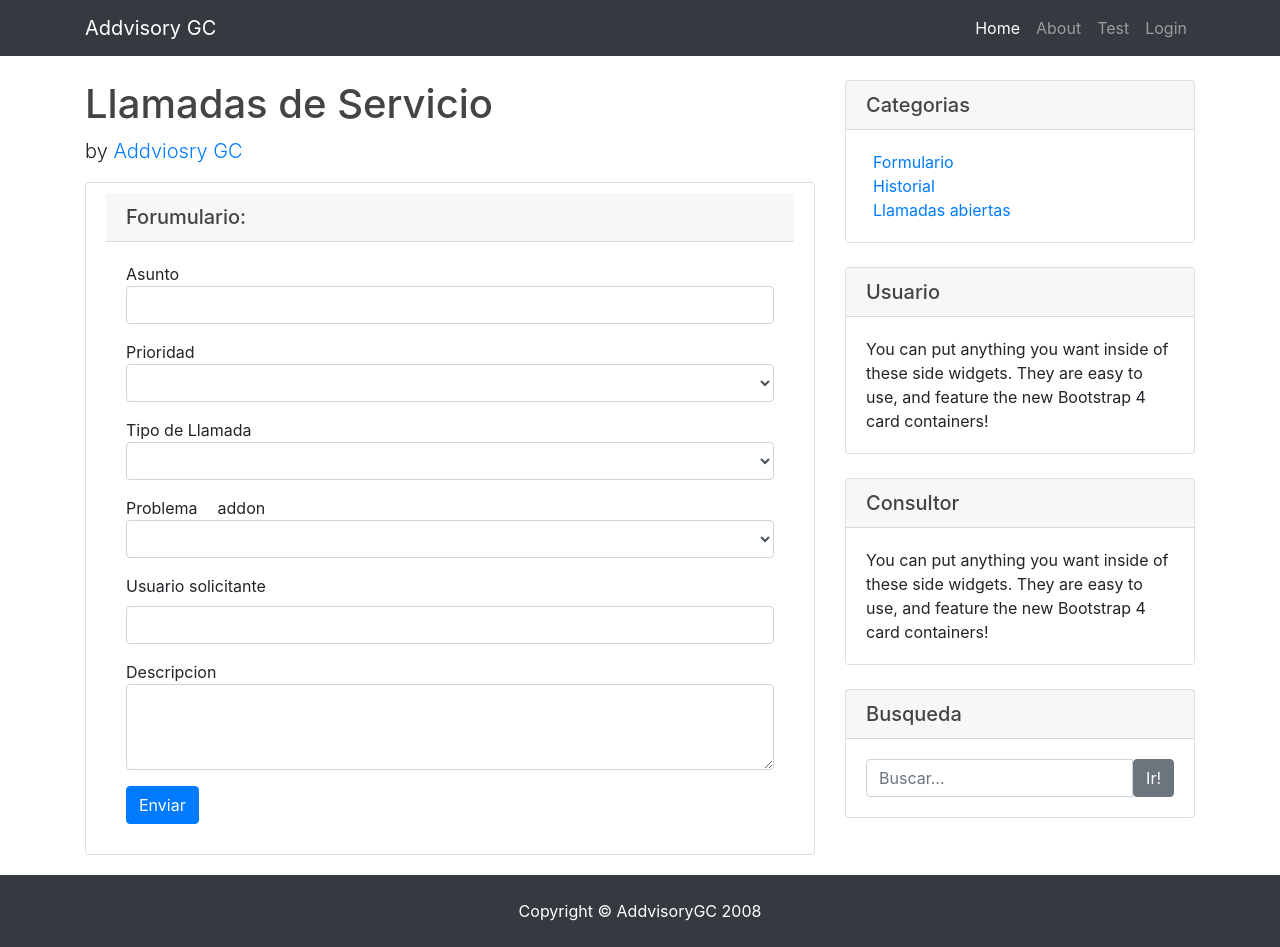
After one commit to R0dri/flasky, a Flask app: template templates/ticket.html in a window 1280 px wide. The commit adds this page. Run offline with Flask 3, Linux system fonts and the light colour scheme; the template is opened without the code that fills it, so the values that code supplies are empty.

Commit message:
ticket.html: se agrego el archivo ticket.html que va a servir en lugar del formulario.html

```diff
--- a/app.py
+++ b/app.py
@@ -1,26 +1,26 @@
-from flask import Flask, render_template, request, jsonify
+from flask import Flask, render_template, request, jsonify, make_response
 from flask_sqlalchemy import SQLAlchemy
 from flask_security import Security, SQLAlchemyUserDatastore, UserMixin, RoleMixin, login_required
-from flask_security.forms import RegisterForm, StringField, Required, LoginForm
+from flask_security.forms import RegisterForm, StringField, Required, LoginForm, PasswordField
 from flask_restful import Resource, Api
+from flask_debugtoolbar import DebugToolbarExtension
+from collections import namedtuple
+import json
 
-import json
-from collections import namedtuple
-
-
-from flask_debugtoolbar import DebugToolbarExtension
 
 # Create app
 app = Flask(__name__)
-app.config['DEBUG'] = True
+# app.config['DEBUG'] = True
 app.config['SECRET_KEY'] = 'super-secret'
 # app.config['SQLALCHEMY_DATABASE_URI'] = 'postgresql://localhost/rodri'
 app.config['SQLALCHEMY_DATABASE_URI'] = 'mssql+pyodbc://sa:B1Admin@@MYMSSQL'
 # app.config['SQLALCHEMY_DATABASE_URI'] = 'mssql+pyodbc://sa:B1Admin@@MSSQLSRV'
+# app.config['SQLALCHEMY_DATABASE_URI'] = 'mssql+pyodbc://sa:B1Admin@@localhost'
 app.config['SECURITY_REGISTERABLE'] = True
 app.config['SECURITY_PASSWORD_SALT'] = 'somesupersecretstring'
 app.config['SECURITY_SEND_REGISTER_EMAIL'] = False
 app.config['DEBUG_TB_ENABLED'] = True
+app.config['DEBUG_TB_INTERCEPT_REDIRECTS'] = False
 
 api = Api(app)
 toolbar=DebugToolbarExtension(app)
@@ -43,6 +43,7 @@ class OSCL(db.Model):
     id =db.Column(db.Integer(), primary_key=True)
     priority = db.Column(db.Integer())
     subject = db.Column(db.String(100))
+    estado = db.Column(db.String(50))
     problemTyp = db.Column(db.String(100))
     ProSubType = db.Column(db.String(100))
     callType = db.Column(db.String(100))
@@ -74,11 +75,10 @@ class User(db.Model, UserMixin):
     roles = db.relationship('Role', secondary='roles_users', backref=db.backref('users', lazy='dynamic'))
 
 
-
 class ExtendedLoginForm(LoginForm):
     # username = StringField('Usuario', [Required()])
     email = StringField('Correo', [Required()])
-    password = StringField('Contrasena', [Required()])
+    password = PasswordField('Contrasena', [Required()])
 
 class ExtendedRegisterForm(RegisterForm):
     username = StringField('Usuario', [Required()])
@@ -87,8 +87,8 @@ class ExtendedRegisterForm(RegisterForm):
     last_name = StringField('Apellidos', [Required()])
     telefono = StringField('telefono', [Required()])
     celular = StringField('telefono', [Required()])
-    password = StringField('Contrasena', [Required()])
-    password_confirm = StringField('Confirmar Contrasena', [Required()])
+    password = PasswordField('Contrasena', [Required()])
+    password_confirm = PasswordField('Confirmar Contrasena', [Required()])
 
 # Setup Flask-Security
 user_datastore = SQLAlchemyUserDatastore(db, User, Role)
@@ -109,111 +109,131 @@ def context_processor():
 
 # # Views
 @app.route('/')
-# @login_required
+@login_required
 def home():
     return render_template('usrform.html')
 
-@app.route('/test')
-def test():
-    return render_template('test.html')
+@app.route('/usuario')
+@login_required
+def usuario ():
+    return render_template('usuario.html')
 
-@app.route('/<username>')
-@login_required
-def euser(username):
-    user = User.query.filter_by(username=username).first();
-    return render_template('user.html', user=user)
+def about():
+    return render_template('about.html')
 
-class llamadaServicio(Resource):
+class usuarioInfo(Resource):
     def get(self):
-        # return render_template('test.html')
-        ids = "asdf"
-        se = db.text("SELECT * FROM [user] WHERE username = :ids")
-        que = db.engine.execute(se, ids = ids)
-        un = [dict(row) for row in que]
-        un = un[0]
-        return jsonify(un["email"])
+        sn = request.get_json()
+        se = db.text("SELECT * FROM [user] WHERE username=:usuario")
+        usuario = sn["usuario"]
+        u = db.engine.execute(se, usuario=usuario).fetchall()
+        su = [dict(row) for row in u]
+        su = su[0]
+        su["password"] = ''
+        return jsonify(su)
+
+class historial(Resource):
+    def get(self):
+        headers = {'Content-Type':'text/html'}
+        return make_response(render_template('historial.html'),200,headers)
 
     def post(self):
-        sn = request.get_json()
-        # u = db.engine.execute("SELECT * FROM user")
-        # su = jsonify([dict(row) for row in u])
+        try:
+            sn = request.get_json()
+            se = db.text("exec historial :usuario, :bandera")
+            usuario = sn["usuario"]
+            bandera = sn["bandera"]
+            u = db.engine.execute(se, usuario=usuario, bandera=bandera).fetchall()
+            su = [dict(row) for row in u]
+            su = su[0]
+            return jsonify(su)
+        except (ValueError, KeyError, TypeError) as error:
+            print (error)
+            return "got an error on post method"
+            # return {"JSON Format Error."}, status=400, mimetype='application/json'
 
-        se = db.text("SELECT * FROM [user] WHERE username = :ids")
-        # u = db.engine.execute(se, ids = sn["BPContact"]).fetchall()
-        ids = "asdf"
-        u = db.engine.execute(se, ids=ids).fetchall()
-        su = [dict(row) for row in u]
-        su = su[0]
-        sas = OSCL(priority=sn["priority"], subject=sn["subject"], problemTyp=sn["problemTyp"], ProSubType=sn["ProSubType"], callType=sn["callType"], contactCode=su["id"], BPContact=su["username"], createTime=su["confirmed_at"], BPPhone1=su["telefono"], BPCellular=su["celular"], BPE_Mail=su["email"], BPProjCode=su["empresa"], description=sn["description"])
+class ticket(Resource):
+    def get(self):
+        headers = {'Content-Type':'text/html'}
+        return make_response(render_template('ticket.html'),200,headers)
+
+    def post(self):
+        try:
+            sn = request.get_json()
+            se = db.text("SELECT * FROM [user] WHERE username = :ids")
+            ids = sn["usuario"]
+            u = db.engine.execute(se, ids=ids).fetchall()
+            su = [dict(row) for row in u]
+            su = su[0]
+            sas = OSCL(priority=sn["priority"], subject=sn["subject"], problemTyp=sn["problemTyp"], ProSubType=sn["ProSubType"], callType=sn["callType"], contactCode=su["id"], BPContact=sn["BPContact"], createTime=su["confirmed_at"], BPPhone1=su["telefono"], BPCellular=su["celular"], BPE_Mail=su["email"], BPProjCode=su["empresa"], description=sn["dscription"])
+            db.session.add(sas)
+            db.session.commit()
+            return {'Saved call': sn['subject']}
+        except (ValueError, KeyError, TypeError) as error:
+            print (error)
+            return "got an error on post method"
 
 
-        # sas = OSCL(priority=sn["priority"], subject=sn["subject"], problemTyp=sn["problemTyp"], ProSubType=sn["ProSubType"], callType=sn["callType"], contactCode=sn["contactCode"], BPContact=sn["BPContact"], createTime=sn["createTime"], BPPhone1=sn["BPPhone1"], BPCellular=sn["BPCellular"], BPE_Mail=sn["BPE_Mail"], BPProjCode=sn["BPProjCode"], description=sn["description"])
-        # {"priority":"priority", "subject":"subject", "problemTyp":"problemTyp", "ProSubType":"ProSubType", "callType":"callType", "contactCode":"contactCode", "BPContact":"BPContact", "createTime":"createTime", "BPPhone1":"BPPhone1", "BPCellular":"BPCellular", "BPE_Mail":"BPE_Mail", "BPProjCode":"BPProjCode", "description":"description"}
-        # sas = json.loads(ssn, object_hook=lambda d: namedtuple('X', d.keys())(*d.values()))
-        # sas = User(sa)
-        db.session.add(sas)
-        db.session.commit()
-        return {'Saved call': sn['subject']}
-        # return jsonify(sas)
+api.add_resource(ticket, '/ticket')
+api.add_resource(usuarioInfo, '/usuarioInfo')
+api.add_resource(historial, '/historial')
 
-class query(Resource):
-    def get(self):
-        # stmt = db.text('''SELECT * FROM OSCL CAST('{"foo": "bar"}' as JSON) as `json`''')
-        # stmt = stmt.columns(json=db.types.JSON)
-        # u = db.engine.execute("")
-        q = db.engine.execute("SELECT * FROM OSCL")
-        # q = db.engine.execute(stmt).fetchone()
-        # return db.type(q.json)
-        s = db.select([OSCL])
-        result =  db.engine.execute(s)
-        return jsonify({'result': [dict(row) for row in q]})
+# class query(Resource):
+#     def get(self):
+#         # return render_template('test.html')
+#         # ids = "asdf"
+#         # se = db.text("SELECT * FROM [user] WHERE username = :ids")
+#         # que = db.engine.execute(se, ids = ids)
+#         # un = [dict(row) for row in que]
+#         # un = un[0]
 
-    def post(self):
-        sn = request.get_json()
-        # u = db.engine.execute("SELECT * FROM user")
-        # su = jsonify([dict(row) for row in u])
+#         # return jsonify(un["email"])
+#         # stmt = db.text('''SELECT * FROM OSCL CAST('{"foo": "bar"}' as JSON) as `json`''')
+#         # stmt = stmt.columns(json=db.types.JSON)
+#         # u = db.engine.execute("")
+#         q = db.engine.execute("SELECT * FROM OSCL")
+#         # q = db.engine.execute(stmt).fetchone()
+#         # return db.type(q.json)
+#         s = db.select([OSCL])
+#         result =  db.engine.execute(s)
+#         return jsonify({'result': [dict(row) for row in q]})
 
-        # se = db.text("SELECT id FROM [user] WHERE username = :ids")
+#     def post(self):
+#         sn = request.get_json()
+#         #     # sas = json.loads(ssn, object_hook=lambda d: namedtuple('X', d.keys())(*d.values()))
+#         # u = db.engine.execute("SELECT * FROM user")
+#         # su = jsonify([dict(row) for row in u])
 
-        se = db.text("SELECT :id FROM [user]")
-        ids = "id"
-        sele = sn["query"]
-        sele = 'id,email'
-        # u = db.engine.execute(se, sele='email', ids=ids).fetchall()
-        u = db.engine.execute(se, {'id':'idas'})
-        su = [dict(row) for row in u]
-        su = su[0]
+#         # se = db.text("SELECT id FROM [user] WHERE username = :ids")
+
+#         se = db.text("SELECT :id FROM [user]")
+#         ids = "id"
+#         sele = sn["query"]
+#         sele = 'id,email'
+#         # u = db.engine.execute(se, sele='email', ids=ids).fetchall()
+#         u = db.engine.execute(se, {'id':'idas'})
+#         su = [dict(row) for row in u]
+#         su = su[0]
 
 
-        # db.session.add(sas)
-        # db.session.commit()
-        return jsonify(su)
-        # return sn["query"]
+#         # db.session.add(sas)
+#         # db.session.commit()
+#         return jsonify(su)
+#         # return sn["query"]
 
-api.add_resource(llamadaServicio, '/llamada_servicio')
-api.add_resource(query, '/query')
+# api.add_resource(query, '/usuario')
 
-@app.route('/formulario')
-def formulario():
-    return render_template('usrform.html')
+# @app.route('/test')
+# def test():
+#     return render_template('test.html')
 
-@app.route('/euser')
-def user():
-    user = User.query.filter_by(username=username).first();
-    return render_template('user.html')
+# # @app.route('/<username>')
+# @login_required
+# def euser(username):
+#     user = User.query.filter_by(username=username).first();
+#     return render_template('user.html', user=user)
 
-@app.route('/about')
-def about():
-    return render_template('index.html')
 
-@app.route('/llamada')
-def llamada():
-    return render_template('formulario.html')
-
-# @app.route('/historial')
-# @login_required
-# def historial():
-#     return render_template('usrform.html')
 
 if __name__ == '__main__':
-    app.run()
+    app.run(host='0.0.0.0', port=8000)
--- a/requirements.txt
+++ b/requirements.txt
@@ -19,7 +19,7 @@ itsdangerous==1.1.0
 Jinja2==2.10.1
 MarkupSafe==1.1.1
 passlib==1.7.1
-psycopg2==2.8.2
+#psycopg2==2.8.2
 pycparser==2.19
 pyodbc==4.0.26
 pytz==2019.1
--- a/static/js/Script.js
+++ b/static/js/Script.js
@@ -44,7 +44,9 @@ function grabarForm () {
         callType: document.querySelector("#tllamada")[c].value,
         BPContact: document.querySelector("#Usuario").value,
         subject: document.querySelector("#asunto").value,
-        usuario: document.querySelector("#oUser").value,
+        usuario: document.querySelector("#oUser").innerText,
+        ProSubType: '',
+        estado: '',
         dscription: document.querySelector("#dscription").value
     };
     vmv.grabarF(obsesion);
--- a/static/js/scriptko.js
+++ b/static/js/scriptko.js
@@ -4,19 +4,22 @@ function vm() {
 
     //######### Graba los datos del formulario ########
     this.grabarF = (obsesion) => {
+        let ob2 = obsesion;
         $.ajax({type: "POST",
                 dataType: "json",
                 contentType: "application/json; charset=utf-8",
-                url: "agcsap.no-ip.org:4489/grabar",
+                url: "llamada",
                 data: ko.toJSON(obsesion),
                 success: function (data) {
-                    // var jsonText = JSON.stringify(data.d);
+                    var jsonText = JSON.stringify(data);
+                    alert(jsonText);
                     // self.factura(ko.mapping.fromJSON(jsonText)());
                     return true;
                 }
                }).then(function(data){
                }, handleError);
         function handleError(xhr, status, err){
+            alert('error devuelto de ajax');
             alert(err);
         };
     };
--- a/templates/layouts/layout.html
+++ b/templates/layouts/layout.html
@@ -13,7 +13,7 @@
 	<!-- Bootstrap core CSS -->
 	<link href="static/css/bootstrap.min.css" rel="stylesheet">
 
-  <link href="static/css/Style.css" rel="stylesheet">
+  <link href="static/css/style.css" rel="stylesheet">
 	<!-- Custom styles for this template -->
 	<link href="static/css/blog-post.css" rel="stylesheet">
 	<!-- <link href="static/css/main.css" rel="stylesheet"> -->
@@ -56,10 +56,10 @@
 		</div>
 	</nav>
 
-  <div class="oContainer">
+  <!-- <div class="oContainer"> -->
 	    {% block page_content %}{% endblock %}
       <!-- {% block sidebar %}{% endblock %} -->
-  </div>
+  <!-- </div> -->
 	<!-- Footer -->
   <footer class="py-4 bg-dark">
 	    <div class="container">
--- /dev/null
+++ b/templates/ticket.html
@@ -0,0 +1,115 @@
+{% extends "layouts/layout.html" %}
+{% block page_content %}
+
+	<!-- Page Content -->
+	<div class="container">
+
+		<div class="row">
+
+			<!-- Post Content Column -->
+			<div class="col-lg-8">
+
+				<!-- Title -->
+				<h1 class="mt-4">Llamadas de Servicio</h1>
+
+				<!-- Author -->
+				<p class="lead">
+					by
+					<a href="#">Addviosry GC</a>
+				</p>
+
+				<!-- Comments Form -->
+        <!-- <article class="media content-section"> -->
+        <!-- <div class="media content-section">  -->
+				    <div class="content-section">
+					  <h5 class="card-header">Forumulario:</h5>
+					  <div class="card-body">
+						    <form>
+							      <div class="form-group">
+								        <span class="form-control-label" rows="3">Asunto</span>
+								        <input class="form-control" id="asunto" rows="3"></input>
+							      </div>
+							      <div class="form-group">
+								        <span class="form-control-label" rows="3">Prioridad</span>
+                        <select class="form-control" id = "prioridad" rows="3">
+                            <option value = "0"</option>
+                            <option value = "1">Muy Alta</option>
+                            <option value = "2">Alta</option>
+                            <option value = "3">Media</option>
+                            <option value = "4">Baja</option>
+                        </select>
+							      </div>
+
+							      <div class="form-group">
+								        <span class="form-control-label" rows="3">Tipo de Llamada</span>
+                        <select class="form-control" id = "tllamada" rows="3">
+                            <option value = "NA"</option>
+                            <option value = "CAPACITACION">CAPACITACION</option>
+                            <option value = "CONECTIVIDAD">CONECTIVIDAD</option>
+                            <option value = "CONFIGURACION">CONFIGURACION</option>
+                            <option value = "CONSULTAS">CONSULTAS</option>
+                            <option value = "DESARROLLO">DESARROLLO</option>
+                            <option value = "NOTA SAP">NOTA</option>
+                            <option value = "REPORTES">REPORTES</option>
+                        </select>
+							      </div>
+							      <div class="form-inline">
+								        <label for="Problema" class="form-control-label" rows="3">Problema</label>
+								        <label style="margin-left:20px;" class="form-control-label" rows="1" >addon</label>
+							      </div>
+							      <div class="form-group">
+                        <select class="form-control" id = "problema" rows="3">
+                            <option value = "NA"></option>
+                            <option value = "A-ASEGURADORA">Aseguradora</option>
+                            <option value = "A-Cuadre">Cuadre Caja</option>
+                            <option value = "b">Historia Clinica</option>
+                            <option value = "c">Hospitalizacion</option>
+                        </select>
+							      </div>
+							      <div class="form-group">
+								        <label for="Usuario" class="form-control-label" rows="3">Usuario solicitante</label>
+								        <input class="form-control input-sm" rows="3" id="Usuario"></input>
+							      </div>
+							      <div class="form-group">
+								        <span class="form-control-label" rows="3">Descripcion</span>
+								        <textarea class="form-control" id="dscription" rows="3"></textarea>
+							      </div>
+							      <button runat-server="false" class="btn btn-primary" id="formSubmit">Enviar</button>
+						    </form>
+					  </div>
+				</div>
+
+        <!-- </div> -->
+        <!-- </article> -->
+        <!-- <article class="media content-section"> -->
+        <!-- <div class="media-body"> -->
+        <!-- <div class="article-metadata"> -->
+        <!-- <a class="mr-2" href="#">cheeky</a> -->
+        <!-- <small class="text-muted"> Posted on January 1, 2019 at 12:00pm</small> -->
+        <!-- </div> -->
+        <!-- <h3><a class="article-title" href="#"> titulo </a></h2> -->
+				<!-- <cite title="blockquote-footer">Source Title</cite> -->
+        <!-- <p class="article-content"> -->
+        <!-- Lorem ipsum dolor sit amet, consectetur adipisicing elit. Eos, doloribus, dolorem iusto blanditiis unde eius illum consequuntur neque dicta incidunt ullam ea hic porro optio ratione repellat perspiciatis. Enim, iure! -->
+        <!-- </p> -->
+        <!-- </div> -->
+        <!-- <hr> -->
+        <!-- </article> -->
+
+				<!-- Single Comment -->
+				<!-- <div class="media mb-4"> -->
+				<!-- <img class="mr-3 rounded-circle" src="http://placehold.it/20x20" > -->
+				<!-- <div class="media-body"> -->
+				<!-- <h5 class="mt-0">Commenter Name</h5> -->
+				<!-- Cras sit amet nibh libero, in gravida nulla. Nulla vel metus scelerisque ante sollicitudin. Cras purus odio, vestibulum in vulputate at, tempus viverra turpis. Fusce condimentum nunc ac nisi vulputate fringilla. Donec lacinia congue felis in faucibus. -->
+				<!-- </div> -->
+				<!-- </div> -->
+			</div>
+
+	    <div class="col-md-4">
+          {% include "layouts/sidebar_cus.html" %}
+      </div>
+    </div>
+  </div>
+			<!-- <hr> -->
+{% endblock %}
```
Also changed, not shown: README.md.
